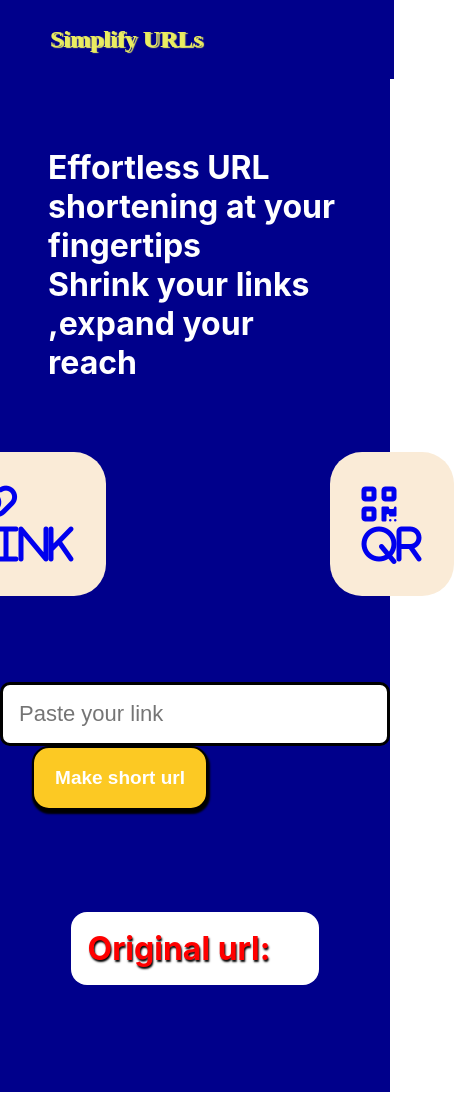
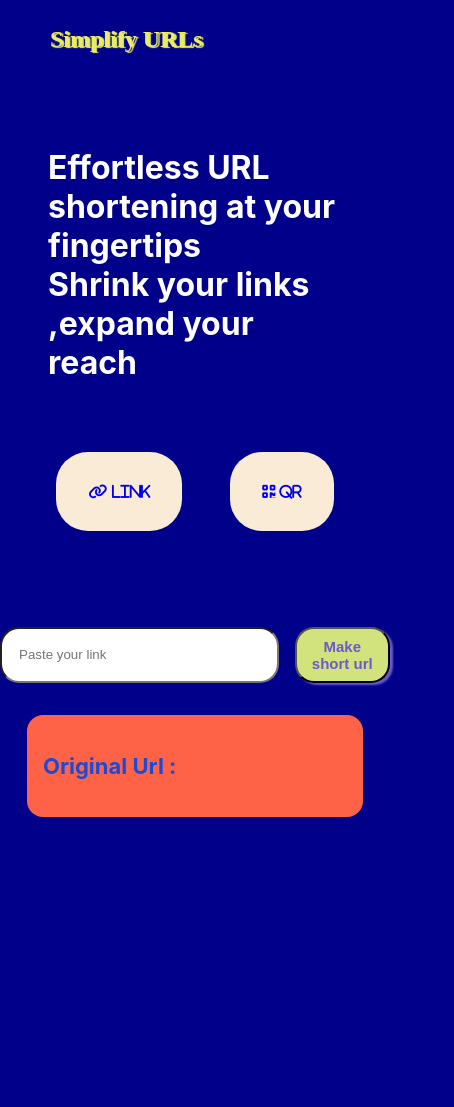
Before and after one commit to Deepu97/shortLink, a React (Create React App) app: page / in a window 390 px wide. Shown: the whole page, 454 px wide, since content can reach past the window. Built offline with nearby package versions, Linux system fonts and the light colour scheme.

Commit message:
responsive

```diff
--- a/src/App.css
+++ b/src/App.css
@@ -1,84 +1,133 @@
 body{
-    margin:0;
-    padding: 0;
-    box-sizing: border-box;
+    background-color: darkblue;
 }
 #inp{
-padding: 1rem;
-width:22rem;
-font-size: 22px;
-outline:none;
-font-weight: 300;
-border: 3px solid black;
-border-radius: 10px;
+    padding: 18px;
+    width: 21rem;
+    border-radius: 19px;
 
 }
 #btn{
-    padding: 1.2rem;
-    width:11rem;
+    padding: 12px;
+    outline: none;
+    border-radius: 19px;
     margin-left: 2rem;
-    font-size: 19px;
+    color: slateblue;
     font-weight: bold;
-    box-shadow: 1px 3px 2px 1px black;
-    border-radius: 17px;
-    color:white;
-    border:2px solid black;
-    background-color: rgb(252, 201, 35);
-    /* margin: 1rem; */
+    font-size: 15px;
+    background-color: #d2e37d;
 }
 .shortPortion{
-    height: 31rem;
+   margin-top: 6rem;
+   height: 30rem;
+
+}
+.media{
     display: flex;
+    justify-content: center;
 
-    flex-direction: column;
+}
+.shrink{
+    display: flex;
     justify-content: center;
-    align-items: center;
-    background-color: darkblue
+    overflow-wrap: break-word;
+    margin-top: 2rem;
+
+}
+.hello{
+    padding: 1rem;
+   width: 50rem;
+   background-color: tomato;
+   border-radius: 1rem;
+
+}
+#result{
+    color: rgb(204, 15, 15);
+    margin-left: 30px;
 }
 #urlData{
-    margin-left: 2rem;
-    color: crimson;
+    color: rgb(30 74 210);
+    font-size: 22px;
+    font-weight: bolder;
+
 }
-.original{
-    color: rgb(255 0 0);
-    background-color: white;
-    padding: 17px;
-    text-shadow: 1px 2px 2px black;
-    border-radius: 1rem;
-}
-.resulturl{
-    margin-top: 5rem;
-}
-#shorturl{
-    color: #4f2fff;
-    background-color: white;
-    border-radius: 1rem;
-    text-shadow: 1px 2px 2px black;
-    padding: 18px;
-}
-#result{
-    color:coral;
-    margin-left: 2rem;
-}
-#copy{
-    padding: 26px;
-    border-radius: 24px;
-    margin-left: 2rem;
-    font-size: 22px;
-    box-shadow: 4px 4px green
+#danda{
+    color: darkviolet;
 }
 #CopyLinkDi{
     display: flex;
- justify-content: center;
+    justify-content: center;
+    margin-top: 3rem;
 
- align-items: center;
+
 }
-#hello{
-  margin-top: 4rem;
+.short{
+    display: flex;
+   width: 65rem;
+   padding: 1rem;
+   background-color: white;
+   border-radius: 2rem;
+   justify-content: center;
+}
+#copy{
+    padding: 12px;
+    outline: none;
+    border-radius: 19px;
+    margin-left: 2rem;
+    color: slateblue;
+    font-weight: bold;
+    font-size: 15px;
+   box-shadow: 2px 3px 3px;
 }
 #clip{
+    font-size: 15px;
+    background-color: greenyellow;
     color: white;
-    background-color: rgb(0, 255, 21);
-    padding: 7px;
-    margin-left: 1rem;
+    height: 2rem;
 }
+#shorturl{
+    color: rgb(22, 201, 46);
+    font-size: 22px;
+    font-weight: bold;
+}
+@media(max-width:480px){
+    .hello {
+
+        width: 19rem;
+
+    }
+    .short {
+        display: flex ;
+        width: 20rem;
+        padding: 1rem;
+        background-color: white;
+        border-radius: 2rem;
+        justify-content: center;
+        flex-wrap: wrap;
+    }
+    #shorturl {
+        color: rgb(22, 201, 46);
+        font-size: 15px;
+        font-weight: bold;
+    }
+    #result {
+        color: rgb(204, 15, 15);
+        margin-left: 30px;
+    }
+    #inp {
+        padding: 17px;
+        width: 21rem;
+        border-radius: 19px;
+    }
+    #btn {
+        padding: 9px;
+        outline: none;
+        border-radius: 19px;
+        margin-left: 1rem;
+        color: slateblue;
+        font-weight: bold;
+        font-size: 15px;
+        background-color: #d2e37d;
+        box-shadow: 3px 2px 2px;
+    }
+}
--- a/src/App.js
+++ b/src/App.js
@@ -17,7 +17,7 @@ function App() {
         const user={
             redirectURL:data1,
         }
-        const data=await fetch("https://shorturl-production-9a71.up.railway.app/user",{
+        const data=await fetch("https://shorturl-web.up.railway.app/user",{
             method:"POST",
             headers:{
                 "Content-type":"application/json",
@@ -41,7 +41,7 @@ function App() {
 ///////////copy to clipboard function
 async function clipboard() {
   try{
-    await navigator.clipboard.writeText(`shorturl-production-9a71.up.railway.app/${res.id}`);
+    await navigator.clipboard.writeText(`shorturl-web.up.railway.app/${res.id}`);
     setCopy("Link copy");
     setShowCopy(true);
     setTimeout(()=>{setCopy("")},1000);
@@ -51,34 +51,47 @@ async function clipboard() {
     console.log(err,"text not copy");
   }
 }
+/// for input data
+function inpData(e){
+  setdata(e.target.value);
+  setShow(false);
+}
  return(
  <>
  <Navbar/>
  <Heading/>
 <Option/>
  <div  className='shortPortion'>
-    <div>
- <input id='inp' type="text" placeholder='Paste your link' onChange={(e)=>setdata(e.target.value)}/>
+    <div className='media'>
+ <input id='inp' type="text" placeholder='Paste your link' onChange={inpData}/>
  <button id='btn' onClick={userData}>Make short url</button>
  </div>
- <div className='resulturl'>
- <h1 className='original'>Original url:<span id='urlData'>{data1}</span></h1>
+
+  <div className='shrink'>
+ <div className='hello'>
+  <p id='urlData'>Original Url : <span id='danda'>{data1}</span></p>
+  </div>
+
+ </div>
  {/* show hide function of short Link  */}
 {
 show?
 <div id='CopyLinkDi'>
+  <div className='short'>
 
-  <h1 id='shorturl'>your short url is:<span id='result'>{`shorturl-production-9a71.up.railway.app/${res.id}`}</span></h1>
+  <p id='shorturl'>your short url is:<span id='result'>{`shorturl-web.up.railway.app/${res.id}`}</span></p>
 
 
-<button id='copy' onClick={clipboard}>copy Link</button>
+<button id='copy' onClick={clipboard}>Copy Link</button>
+
+
 {showCopy?<p id='clip'>{copy}</p>:""}
-
+</div>
 
 
 </div>:null
 }
-</div>
+
 </div>
 
  </>
--- a/src/option/option.css
+++ b/src/option/option.css
@@ -16,3 +16,14 @@
     background-color: antiquewhite;
     border-radius: 2rem;
 }
+
+@media(max-width:480px) {
+    #home{
+      margin:0;
+      margin-right: 3rem;
+      font-size: 15px;
+    }
+    #qr{
+        font-size: 15px;
+    }
+}
```
